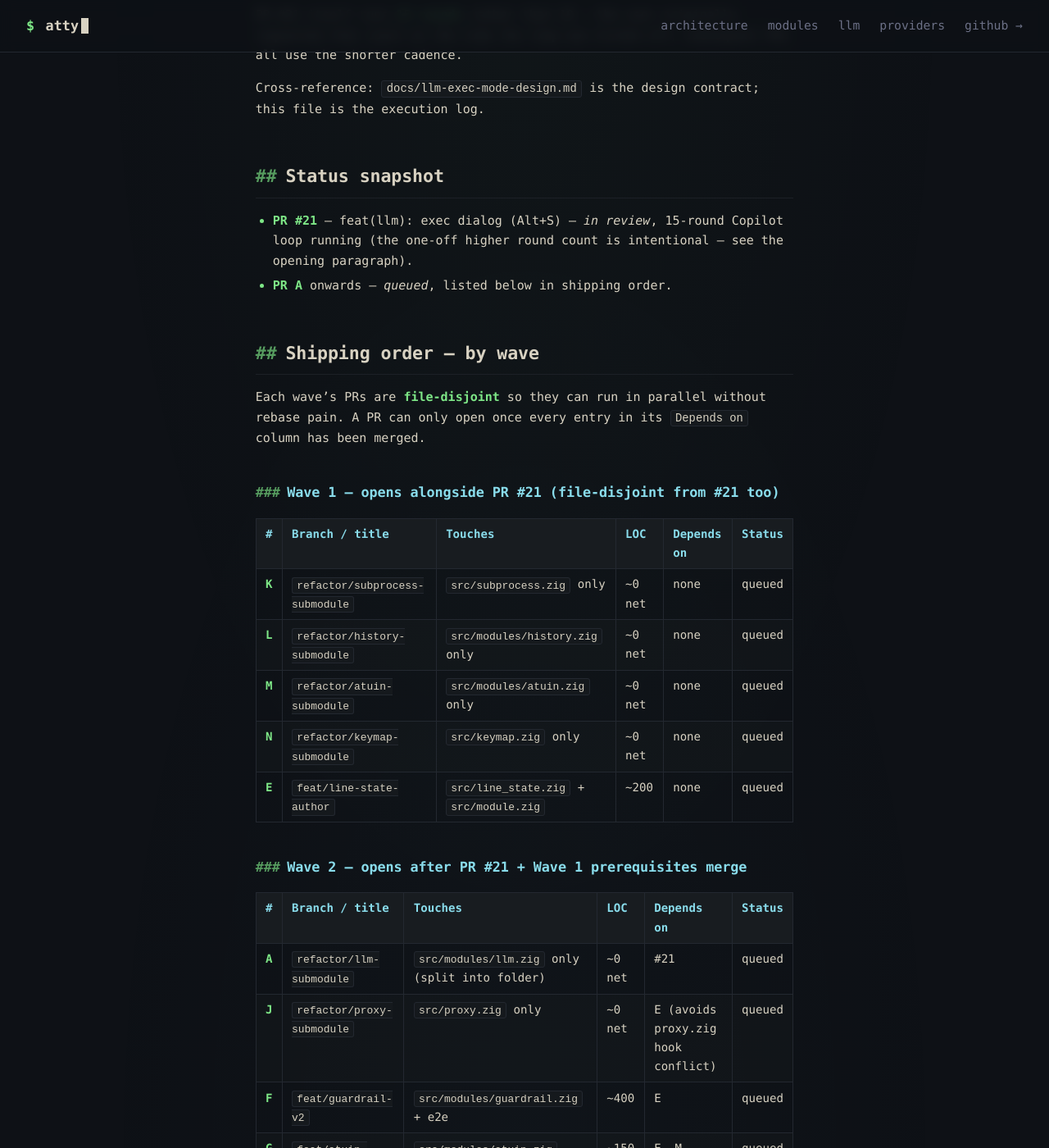
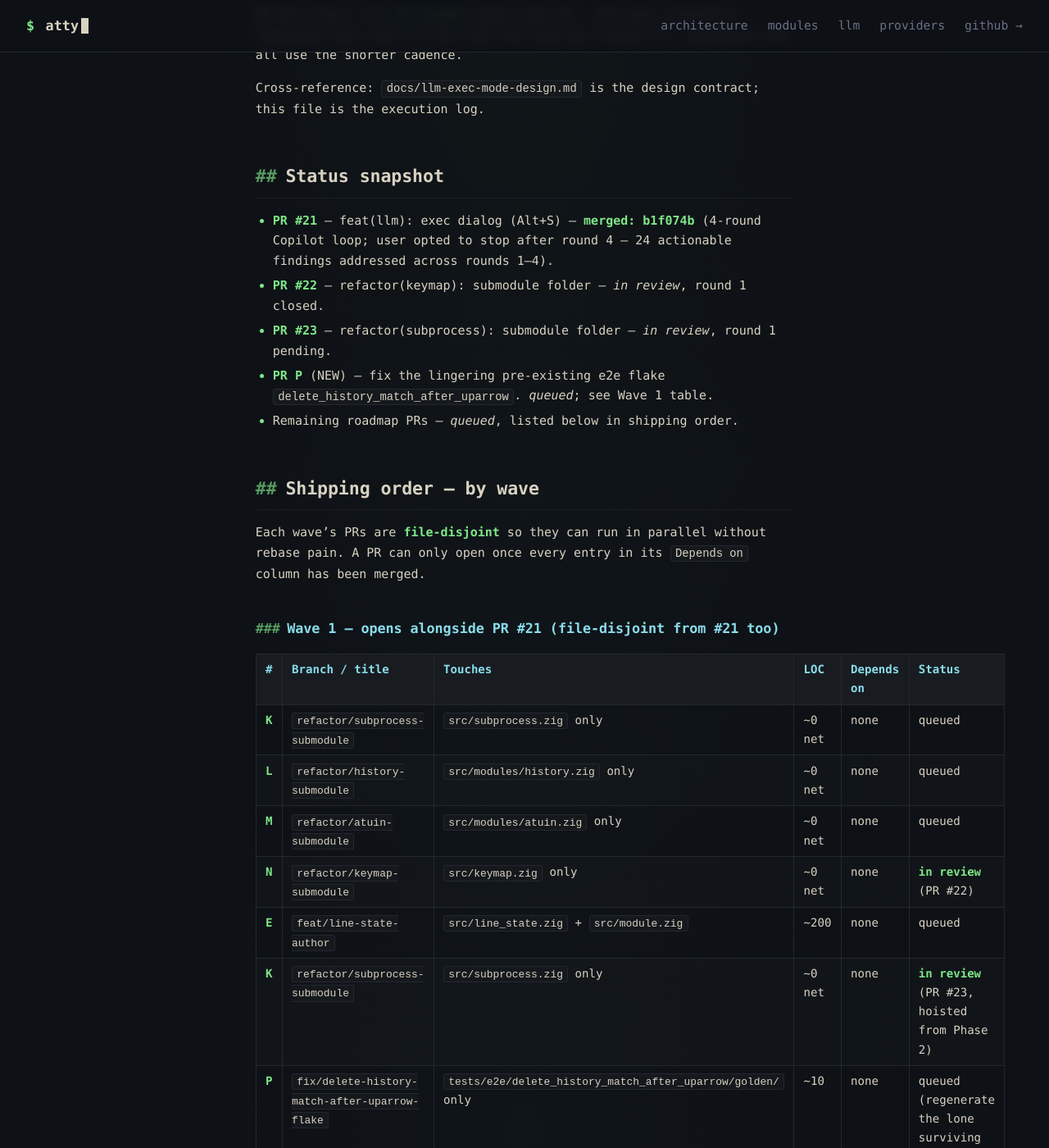
Before and after one commit to fentas/atty, a Jekyll site: the page built from docs/llm-exec-mode-roadmap.md, in a window 1280 px wide and 1400 px high, scrolled down 453 px. Shown: the whole window at 82% size. Built offline with Jekyll 4.4.1, drawn with Linux system fonts in a browser that asks for light colours; our own code applies the rules of GitHub Pages for plain Markdown files; some of the changed text lies outside the part shown.

Commit message:
docs(roadmap): mark #21 merged + add PR P (fix surviving e2e flake)
PR #21 merged after the user opted to stop the Copilot loop at round 4
(24 actionable findings addressed across 4 rounds, no refusals). Wave 1
status updated to reflect that PR #22 (keymap) is in review and PR #23
(subprocess — hoisted from Phase 2) was opened in parallel.

Added PR P to track fixing the lone surviving pre-existing e2e flake,
`delete_history_match_after_uparrow`. The other flake the user flagged
(`llm_alt_h_help_overlay`) was fixed by #21's scenario tweak.

Co-Authored-By: Claude Opus 4.7 (1M context) <noreply@anthropic.com>

```diff
--- a/docs/llm-exec-mode-roadmap.md
+++ b/docs/llm-exec-mode-roadmap.md
@@ -19,8 +19,11 @@ file is the execution log.
 
 ## Status snapshot
 
-- **PR #21** — feat(llm): exec dialog (Alt+S) — *in review*, 15-round Copilot loop running (the one-off higher round count is intentional — see the opening paragraph).
-- **PR A** onwards — *queued*, listed below in shipping order.
+- **PR #21** — feat(llm): exec dialog (Alt+S) — **merged: b1f074b** (4-round Copilot loop; user opted to stop after round 4 — 24 actionable findings addressed across rounds 1–4).
+- **PR #22** — refactor(keymap): submodule folder — *in review*, round 1 closed.
+- **PR #23** — refactor(subprocess): submodule folder — *in review*, round 1 pending.
+- **PR P** (NEW) — fix the lingering pre-existing e2e flake `delete_history_match_after_uparrow`. *queued*; see Wave 1 table.
+- Remaining roadmap PRs — *queued*, listed below in shipping order.
 
 ## Shipping order — by wave
 
@@ -35,8 +38,10 @@ has been merged.
 | **K** | `refactor/subprocess-submodule` | `src/subprocess.zig` only | ~0 net | none | queued |
 | **L** | `refactor/history-submodule` | `src/modules/history.zig` only | ~0 net | none | queued |
 | **M** | `refactor/atuin-submodule` | `src/modules/atuin.zig` only | ~0 net | none | queued |
-| **N** | `refactor/keymap-submodule` | `src/keymap.zig` only | ~0 net | none | queued |
+| **N** | `refactor/keymap-submodule` | `src/keymap.zig` only | ~0 net | none | **in review** (PR #22) |
 | **E** | `feat/line-state-author` | `src/line_state.zig` + `src/module.zig` | ~200 | none | queued |
+| **K** | `refactor/subprocess-submodule` | `src/subprocess.zig` only | ~0 net | none | **in review** (PR #23, hoisted from Phase 2) |
+| **P** | `fix/delete-history-match-after-uparrow-flake` | `tests/e2e/delete_history_match_after_uparrow/golden/` only | ~10 | none | queued (regenerate the lone surviving golden mismatch flagged on master e2e runs) |
 
 ### Wave 2 — opens after PR #21 + Wave 1 prerequisites merge
 
```
